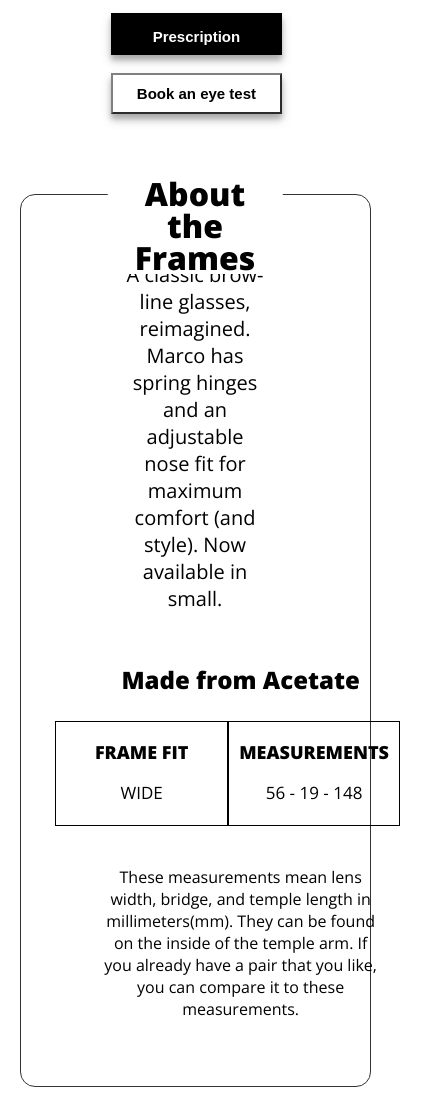
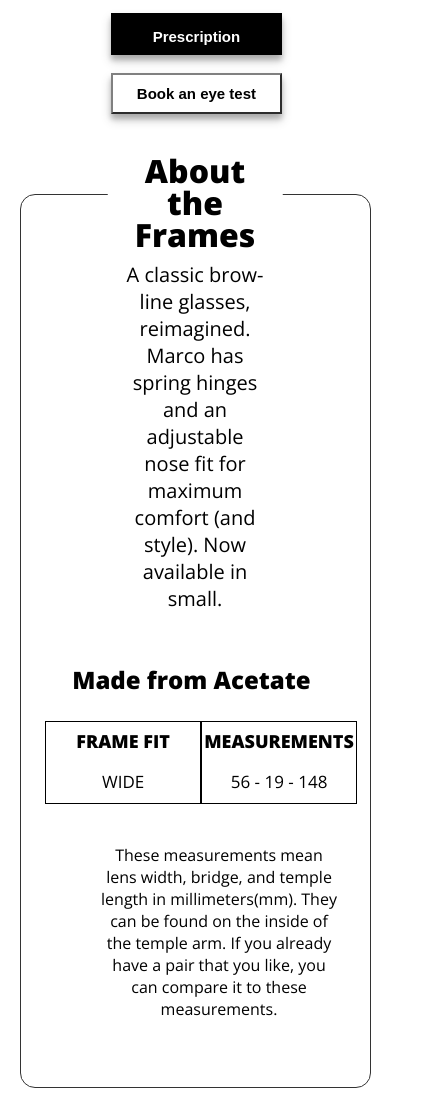
Before and after one commit to karmalexz/oscar-wylee, a React (Create React App) app: page / in a window 390 px wide. Shown: the part 877-1975 px from the top of the page, 429 px wide, since content can reach past the window. Built offline with nearby package versions, Linux system fonts and the light colour scheme.

Commit message:
fixed phone view

```diff
--- a/src/Description.css
+++ b/src/Description.css
@@ -115,4 +115,23 @@
     padding: 5% 10%;
     margin-left: auto;
   }
+  @media (max-width: 400px) {
+    .description-right {
+      padding: 5% 10%;
+      margin-left: auto;
+    }
+    .description-right .title {
+      margin-left: -20%;
+    }
+    .table {
+      margin-left: -13%;
+    }
+    .table .table-title {
+      padding: 0.4em;
+      align-items: center;
+    }
+    .text-block .heading {
+      top: -40px;
+    }
+  }
 }
```
